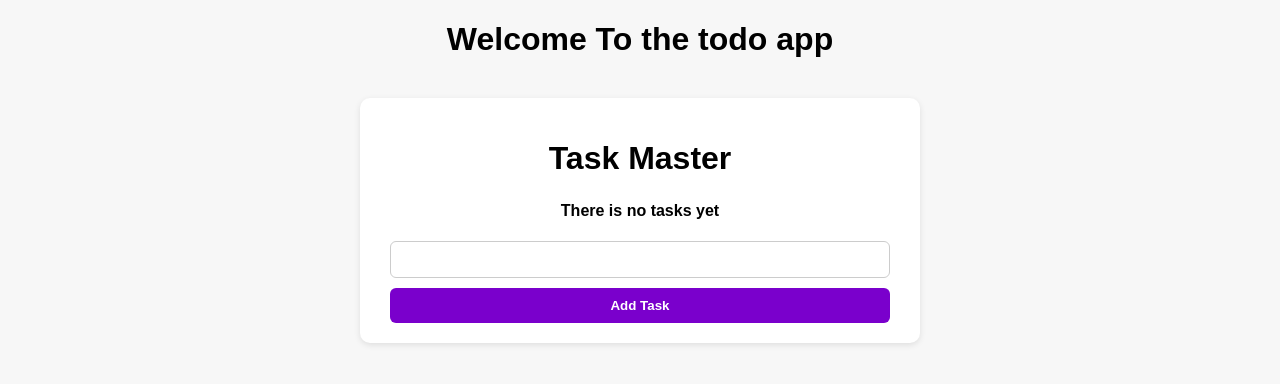
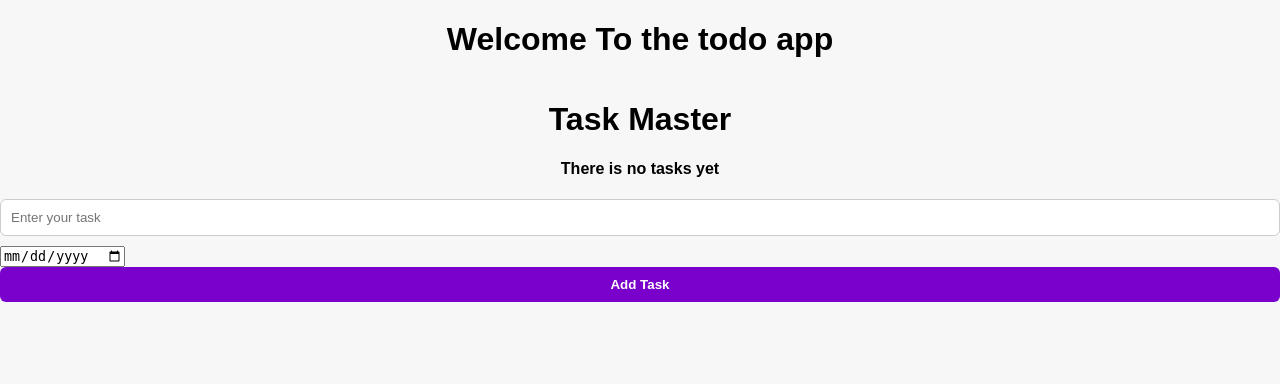
Before and after one commit to gadm12/todo-app, a Flask app: page / in a window 1280 px wide. Shown: the top 384 px of the page. Run offline with Flask 3, Linux system fonts and the light colour scheme.

Commit message:
v2.1 - Added due date field to Todo model and updated form handling

```diff
--- a/V2.0_Flask/app.py
+++ b/V2.0_Flask/app.py
@@ -1,10 +1,15 @@
-from flask import Flask, render_template, request, redirect, url_for
-from todo_logic import db, Todo
+from flask import Flask, render_template, request, redirect, url_for, flash
+from models  import db, Todo
+from datetime import datetime
+
+
 
 app = Flask(__name__)
+app.secret_key = "windows"
 
 # Configure database
 app.config["SQLALCHEMY_DATABASE_URI"] = "sqlite:///tasks.db"
+app.config["SQLALCHEMY_TRACK_MODIFICATIONS"] = False
 
 # Initialize db with this Flask app
 db.init_app(app)
@@ -12,21 +17,38 @@
 @app.route("/", methods=["POST", "GET"])
 def index():
     if request.method == "POST":
-        task_content = request.form["content"]
-        new_task = Todo(content=task_content)
+        task_content = request.form["content"].strip()
+        due_date_str=request.form.get("due_date")
+        if not task_content:
+            flash("Task cannot be empty!")
+            return redirect(url_for("index"))
+
+        if due_date_str:
+            due_date = datetime.strptime(due_date_str, "%Y-%m-%d").date()
+        else:
+            due_date = None
+
+        new_task = Todo(content=task_content, due=due_date)
+
         try:
             db.session.add(new_task)
             db.session.commit()
+            flash("Task added successfully")
             return redirect(url_for("index"))
         except Exception as e:
-            return f"Error adding task: {e}"
+            print(f"Error adding task: {e}")
+            return "There was an issue adding your task"
     else:
-        tasks = Todo.query.order_by(Todo.date_created).all()
+        tasks = Todo.query.order_by(Todo.date_created.desc()).all()
         return render_template("index.html", tasks=tasks)
+
+
+
 
 @app.route("/delete/<int:id>")
 def delete(id):
     task_to_delete = Todo.query.get_or_404(id)
+    flash("Task has been deleted")
     try:
         db.session.delete(task_to_delete)
         db.session.commit()
@@ -34,25 +56,37 @@
     except Exception as e:
         return f"Error deleting task: {e}"
 
+
+
 @app.route("/update/<int:id>", methods=["POST", "GET"])
 def update(id):
+
     task = Todo.query.get_or_404(id)
+
+
+
     if request.method == "POST":
         task.content = request.form["content"]
         try:
             db.session.commit()
+            flash("Task has been updated")
             return redirect(url_for("index"))
         except Exception as e:
             return f"Error updating task: {e}"
     else:
         return render_template("update.html", task=task)
 
+
+
 @app.route("/complete/<int:id>")
 def complete(id):
 
     task=Todo.query.get_or_404(id)
+
+
     task.completed=1
     db.session.commit()
+    flash("Task has been marked complete")
     return redirect(url_for("index"))
 
 
--- a/V2.0_Flask/todo_logic.py
+++ b/V2.0_Flask/models.py
@@ -1,5 +1,6 @@
 from flask_sqlalchemy import SQLAlchemy
 from datetime import datetime, timezone
+
 
 # Create SQLAlchemy instance (no app yet)
 db = SQLAlchemy()
@@ -11,6 +12,7 @@
     content = db.Column(db.String(200), nullable=False)
     completed = db.Column(db.Integer, default=0)
     date_created = db.Column(db.DateTime, default=lambda: datetime.now(timezone.utc))
+    due = db.Column(db.Date)
 
     def __repr__(self):
         return f"<Task {self.id}>"
--- a/V2.0_Flask/static/CSS/main.css
+++ b/V2.0_Flask/static/CSS/main.css
@@ -5,9 +5,10 @@
   background-color: #f7f7f7;
 }
 
-/* Center the content nicely */
+/* Center content */
 .content {
-  width: 500px;
+  max-width: 85%;
+  width: 650px; /* balanced width for current + future columns */
   margin: 40px auto;
   background: white;
   padding: 20px 30px;
@@ -22,17 +23,55 @@
   margin-bottom: 25px;
 }
 
+/* Table container */
+.table-container {
+  width: 100%;
+  overflow-x: auto;
+}
+
 /* Table styling */
 table {
   width: 100%;
   border-collapse: collapse;
   margin-bottom: 20px;
+  table-layout: fixed;
 }
 
 th, td {
   border: 1px solid #ddd;
-  padding: 12px 10px;
+  padding: 10px;
   text-align: center;
+  vertical-align: middle;
+  white-space: normal;   /* allow wrapping */
+  word-wrap: break-word; /* break long words if needed */
+}
+
+/* Column width balance */
+th:first-child,
+td:first-child {
+  width: 35%; /* Task */
+}
+th:nth-child(2),
+td:nth-child(2) {
+  width: 18%; /* Added */
+}
+th:nth-child(3),
+td:nth-child(3) {
+  width: 12%; /* Status */
+}
+th:nth-child(4),
+td:nth-child(4) {
+  width: 15%; /* Mark */
+}
+th:nth-child(5),
+td:nth-child(5) {
+  width: 20%; /* Actions */
+}
+
+/* Ready for future Due Date column */
+th:nth-child(6),
+td:nth-child(6) {
+  width: 15%;
 }
 
 th {
--- a/V2.0_Flask/templates/index.html
+++ b/V2.0_Flask/templates/index.html
@@ -8,7 +8,20 @@
 
     {% block content %}
 
-    <div class="content">
+        {% with messages = get_flashed_messages() %}
+            {% if messages %}
+                <div class="flash-messages">
+                {% for message in messages %}
+                    <div class="alert alert-info" role="alert">
+                    {{ message}}
+                    </div>
+                {% endfor %}
+                </div>
+            {% endif %}
+        {% endwith %}
+
+
+    <div class="table-container">
         <h1 style="text-align:center">Task Master</h1>
 
         {% if tasks|length < 1 %}
@@ -20,6 +33,7 @@
                 <tr>
                     <th>Task</th>
                     <th>Added</th>
+                    <th>Due</th>
                     <th>status</th>
                     <th>mark</th>
                     <th>Actions</th>
@@ -40,6 +54,7 @@
                         </td>
 
                         <td> {{task.date_created.date()}} </td>
+                        <td>{{task.due_date if task.due_date else '—'}}</td>
 
                         <td>
                             {% if task.completed %}
@@ -66,7 +81,8 @@
         </table>
 
         <form action="/" method="POST">
-            <input type="text" name="content" id="content">
+            <input type="text" name="content" id="content" placeholder="Enter your task">
+            <input type="date" name="due" id="due">
             <input type="submit" value="Add Task">
         </form>
 
--- a/V2.0_Flask/templates/update.html
+++ b/V2.0_Flask/templates/update.html
@@ -1,7 +1,7 @@
 {% extends "base.html"%}
 
     {% block head %}
-        <h1>Welcome To the todo app</h1>
+        <h1 style="text-align:center">Welcome To the todo app</h1>
     {% endblock %}
 
     {% block content %}
```
